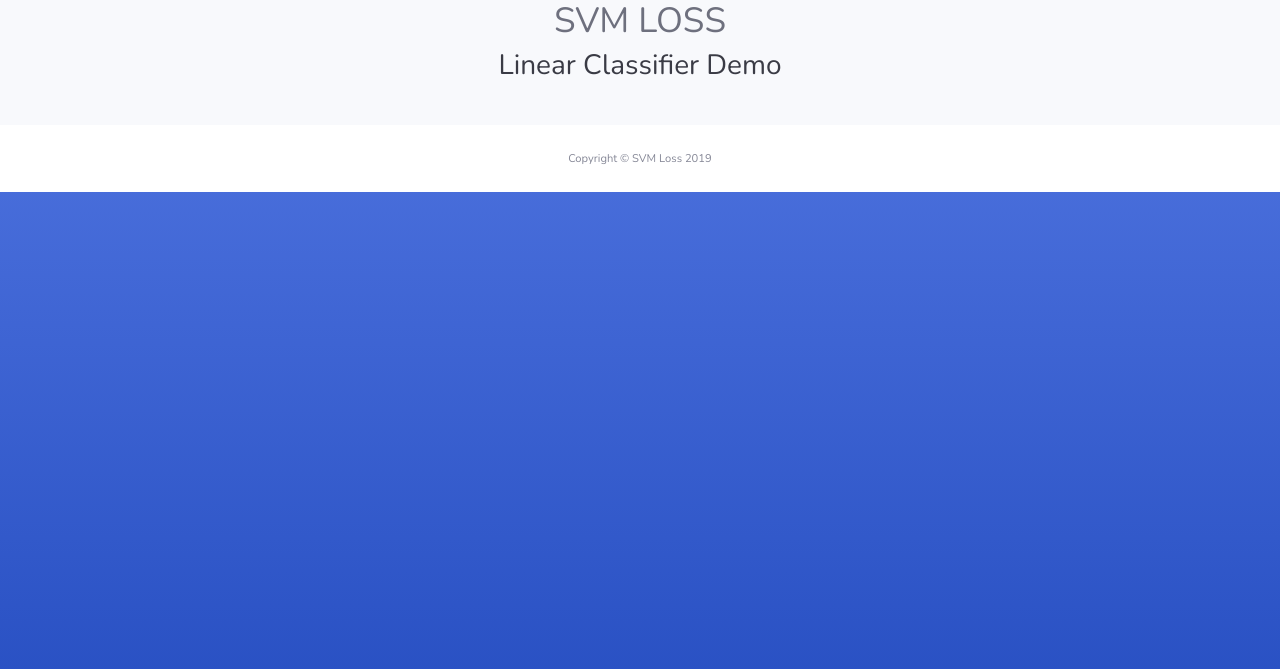
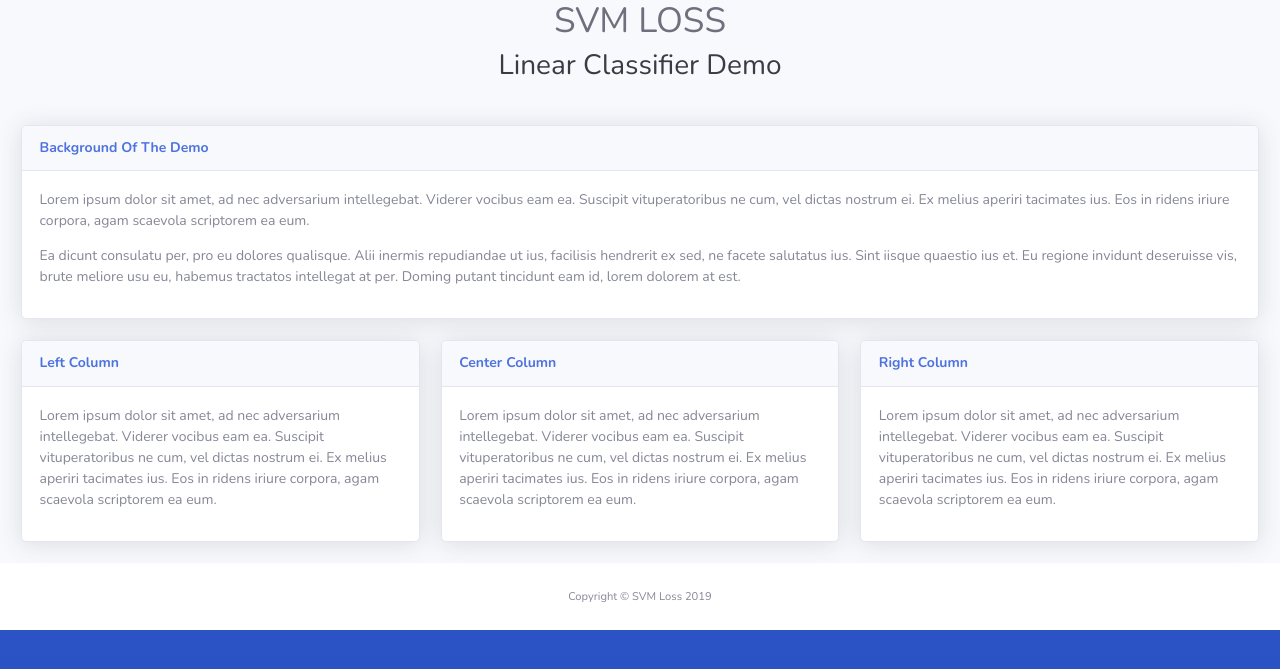
Before and after one commit to varinen/svm_loss, a Flask app: page / in a window 1280 px wide. Shown: the top 669 px of the page. Run offline with Flask 2, Linux system fonts and the light colour scheme; some libraries are stand-ins or nearby versions.

Commit message:
SL-02 Index page layout

```diff
--- a/app/templates/index.html
+++ b/app/templates/index.html
@@ -19,13 +19,111 @@
             <div class="mx-auto text-center">
                 <h1 class="mx-auto my-0 text-uppercase text-gray-700">{{
                     site_name }}</h1>
-                <h2 class="text-gray-900 mx-auto mt-2 mb-5">Linear Classifier Demo</h2>
+                <h2 class="text-gray-900 mx-auto mt-2 mb-5">Linear Classifier
+                    Demo</h2>
 
+            </div>
+
+        </div>
+    </header>
+</div>
+<div class="container-fluid">
+    <div class="row">
+        <div class="col-md-12">
+            <div class="card shadow mb-4">
+                <div class="card-header py-3">
+                    <h6 class="m-0 font-weight-bold text-primary">{{ 'background
+                        of the demo' | title}}</h6>
+                </div>
+                <div class="card-body">
+                    <p>Lorem ipsum dolor sit amet, ad nec adversarium
+                        intellegebat.
+                        Viderer vocibus eam ea. Suscipit vituperatoribus ne cum,
+                        vel
+                        dictas nostrum ei. Ex melius aperiri tacimates ius. Eos
+                        in
+                        ridens iriure corpora, agam scaevola scriptorem ea eum.
+                    </p>
+                    <p>
+                        Ea dicunt consulatu per, pro eu dolores qualisque. Alii
+                        inermis
+                        repudiandae ut ius, facilisis hendrerit ex sed, ne
+                        facete
+                        salutatus ius. Sint iisque quaestio ius et. Eu regione
+                        invidunt
+                        deseruisse vis, brute meliore usu eu, habemus tractatos
+                        intellegat at per. Doming putant tincidunt eam id, lorem
+                        dolorem
+                        at est.
+                    </p>
+                </div>
+            </div>
+
+
+        </div>
+    </div>
+    <div class="row">
+        <div class="col-md-4">
+
+            <div class="card shadow mb-4">
+                <div class="card-header py-3">
+                    <h6 class="m-0 font-weight-bold text-primary">{{ 'Left
+                        column' | title}}</h6>
+                </div>
+                <div class="card-body">
+                    <p>Lorem ipsum dolor sit amet, ad nec adversarium
+                        intellegebat.
+                        Viderer vocibus eam ea. Suscipit vituperatoribus ne cum,
+                        vel
+                        dictas nostrum ei. Ex melius aperiri tacimates ius. Eos
+                        in
+                        ridens iriure corpora, agam scaevola scriptorem ea eum.
+                    </p>
+                </div>
+            </div>
+
+        </div>
+
+        <div class="col-md-4">
+
+            <div class="card shadow mb-4">
+                <div class="card-header py-3">
+                    <h6 class="m-0 font-weight-bold text-primary">{{ 'Center
+                        column' | title}}</h6>
+                </div>
+                <div class="card-body">
+                    <p>Lorem ipsum dolor sit amet, ad nec adversarium
+                        intellegebat.
+                        Viderer vocibus eam ea. Suscipit vituperatoribus ne cum,
+                        vel
+                        dictas nostrum ei. Ex melius aperiri tacimates ius. Eos
+                        in
+                        ridens iriure corpora, agam scaevola scriptorem ea eum.
+                    </p>
+                </div>
             </div>
         </div>
 
+        <div class="col-md-4">
 
-    </header>
+            <div class="card shadow mb-4">
+                <div class="card-header py-3">
+                    <h6 class="m-0 font-weight-bold text-primary">{{ 'Right
+                        column' | title}}</h6>
+                </div>
+                <div class="card-body">
+                    <p>Lorem ipsum dolor sit amet, ad nec adversarium
+                        intellegebat.
+                        Viderer vocibus eam ea. Suscipit vituperatoribus ne cum,
+                        vel
+                        dictas nostrum ei. Ex melius aperiri tacimates ius. Eos
+                        in
+                        ridens iriure corpora, agam scaevola scriptorem ea eum.
+                    </p>
+                </div>
+            </div>
+        </div>
+    </div>
 
 </div>
 
```
